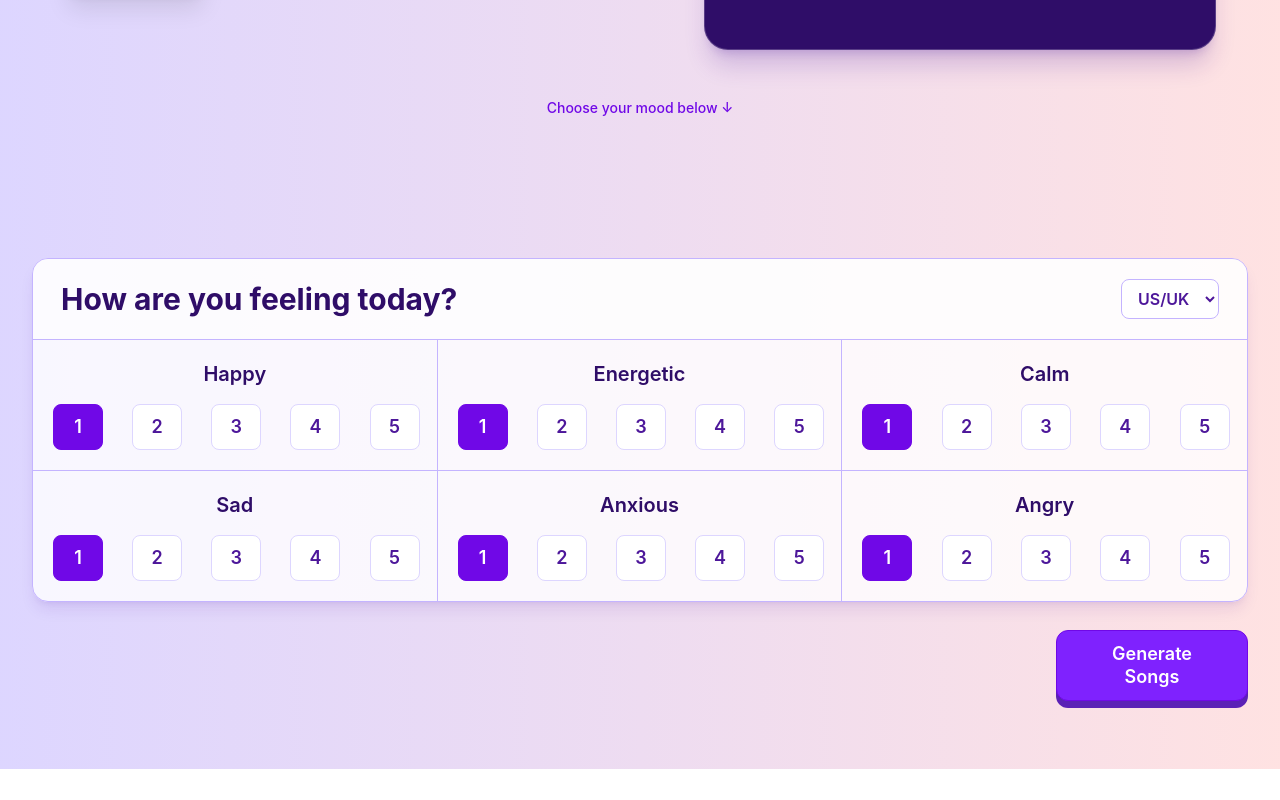
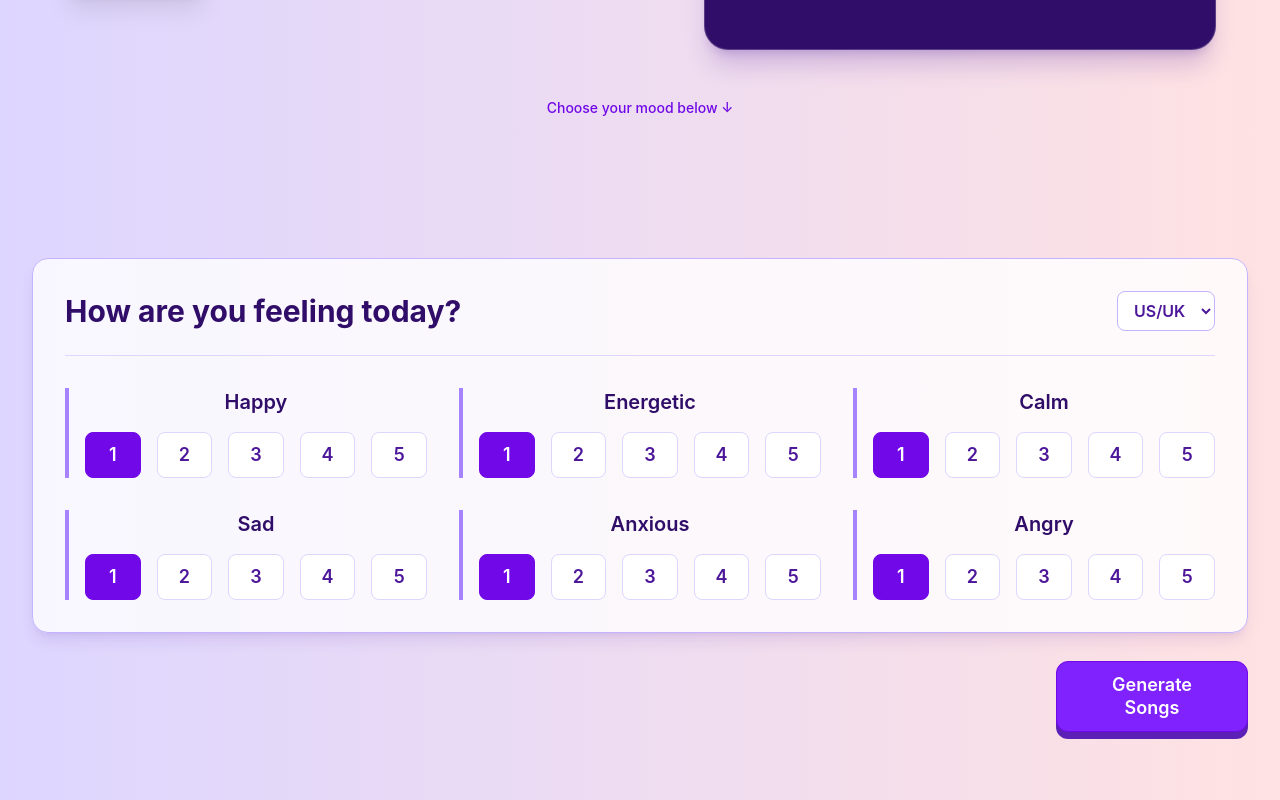
Before and after one commit to isaacnguyen10711-cpu/Vibe-Mixer, a React (Vite) app in the folder vm-frontend/: page / in a window 1280 px wide. Shown: the part 630-1430 px from the top of the page. Before the commit the page ends 1399 px from the top, so only its background shows below. Built offline with nearby package versions, Linux system fonts and the light colour scheme; no server answers.

Commit message:
Updated mood selection section styling

```diff
--- a/vm-frontend/src/pages/HomePage.tsx
+++ b/vm-frontend/src/pages/HomePage.tsx
@@ -252,8 +252,8 @@ function HomePage() {
             ) : (
                 <>
                     {/* Mood levels and music market */}
-                    <div className="mx-4 grid overflow-hidden rounded-2xl border border-violet-300 bg-white/80 shadow-lg shadow-violet-900/10 md:mx-0 md:grid-cols-3">
-                        <div className="flex flex-col items-center justify-between gap-4 border-b border-violet-300 bg-white/60 p-5 md:col-span-3 md:flex-row md:px-7">
+                    <div className="mx-4 grid gap-8 rounded-2xl border border-violet-300 bg-white/80 p-6 shadow-lg shadow-violet-900/10 md:mx-0 md:grid-cols-2 md:p-8 lg:grid-cols-3">
+                        <div className="flex flex-col items-center justify-between gap-4 border-b border-violet-200 pb-6 md:col-span-2 md:flex-row lg:col-span-3">
                             <h2 className="text-2xl font-bold text-violet-950 md:text-3xl">
                                 How are you feeling today?
                             </h2>
@@ -264,51 +264,51 @@ function HomePage() {
                             />
                         </div>
 
-                        <div className="border-b border-violet-300 p-5 md:border-r">
+                        <div className="border-l-4 border-violet-400 pl-4">
                             <div className="flex justify-center">
                                 <h3 className="text-base font-semibold text-violet-950 md:text-xl">Happy</h3>
                             </div>
-                            <div className="grid grid-cols-5 mt-2 gap-4 md:gap-6 md:mt-3 lg:gap-8 lg:mt-4">
+                            <div className="mt-2 grid grid-cols-5 gap-2 md:mt-3 md:gap-3 lg:mt-4 lg:gap-4">
                                 <ButtonRow selectedMood={happy} setMood={setHappy} />
                             </div>
                         </div>
-                        <div className="border-b border-violet-300 p-5 md:border-r">
+                        <div className="border-l-4 border-violet-400 pl-4">
                             <div className="flex justify-center">
                                 <h3 className="text-base font-semibold text-violet-950 md:text-xl">Energetic</h3>
                             </div>
-                            <div className="grid grid-cols-5 mt-2 gap-4 md:gap-6 md:mt-3 lg:gap-8 lg:mt-4">
+                            <div className="mt-2 grid grid-cols-5 gap-2 md:mt-3 md:gap-3 lg:mt-4 lg:gap-4">
                                 <ButtonRow selectedMood={energetic} setMood={setEnergetic} />
                             </div>
                         </div>
-                        <div className="border-b border-violet-300 p-5">
+                        <div className="border-l-4 border-violet-400 pl-4">
                             <div className="flex justify-center">
                                 <h3 className="text-base font-semibold text-violet-950 md:text-xl">Calm</h3>
                             </div>
-                            <div className="grid grid-cols-5 mt-2 gap-4 md:gap-6 md:mt-3 lg:gap-8 lg:mt-4">
+                            <div className="mt-2 grid grid-cols-5 gap-2 md:mt-3 md:gap-3 lg:mt-4 lg:gap-4">
                                 <ButtonRow selectedMood={calm} setMood={setCalm} />
                             </div>
                         </div>
-                        <div className="border-b border-violet-300 p-5 md:border-b-0 md:border-r">
+                        <div className="border-l-4 border-violet-400 pl-4">
                             <div className="flex justify-center">
                                 <h3 className="text-base font-semibold text-violet-950 md:text-xl">Sad</h3>
                             </div>
-                            <div className="grid grid-cols-5 mt-2 gap-4 md:gap-6 md:mt-3 lg:gap-8 lg:mt-4">
+                            <div className="mt-2 grid grid-cols-5 gap-2 md:mt-3 md:gap-3 lg:mt-4 lg:gap-4">
                                 <ButtonRow selectedMood={sad} setMood={setSad} />
                             </div>
                         </div>
-                        <div className="border-b border-violet-300 p-5 md:border-b-0 md:border-r">
+                        <div className="border-l-4 border-violet-400 pl-4">
                             <div className="flex justify-center">
                                 <h3 className="text-base font-semibold text-violet-950 md:text-xl">Anxious</h3>
                             </div>
-                            <div className="grid grid-cols-5 mt-2 gap-4 md:gap-6 md:mt-3 lg:gap-8 lg:mt-4">
+                            <div className="mt-2 grid grid-cols-5 gap-2 md:mt-3 md:gap-3 lg:mt-4 lg:gap-4">
                                 <ButtonRow selectedMood={anxious} setMood={setAnxious} />
                             </div>
                         </div>
-                        <div className="p-5">
+                        <div className="border-l-4 border-violet-400 pl-4">
                             <div className="flex justify-center">
                                 <h3 className="text-base font-semibold text-violet-950 md:text-xl">Angry</h3>
                             </div>
-                            <div className="grid grid-cols-5 mt-2 gap-4 md:gap-6 md:mt-3 lg:gap-8 lg:mt-4">
+                            <div className="mt-2 grid grid-cols-5 gap-2 md:mt-3 md:gap-3 lg:mt-4 lg:gap-4">
                                 <ButtonRow selectedMood={angry} setMood={setAngry} />
                             </div>
                         </div>
```
